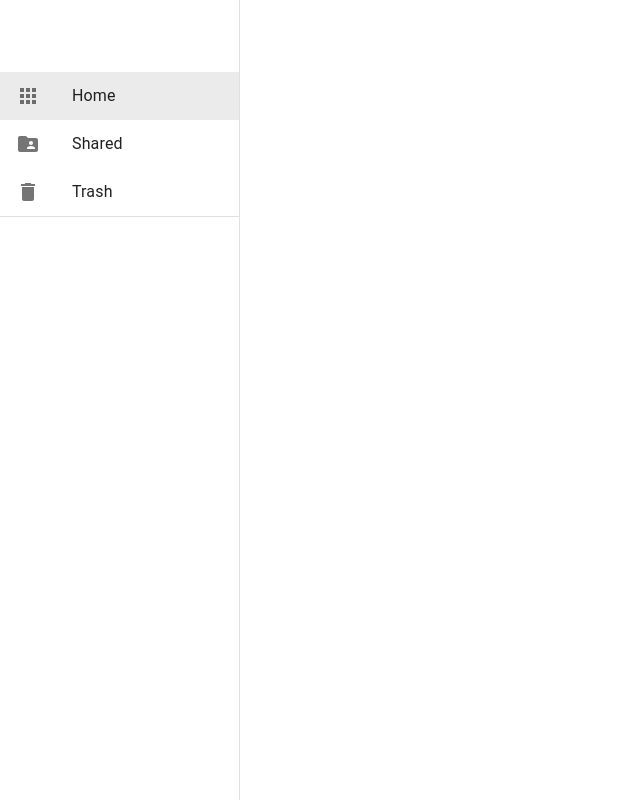
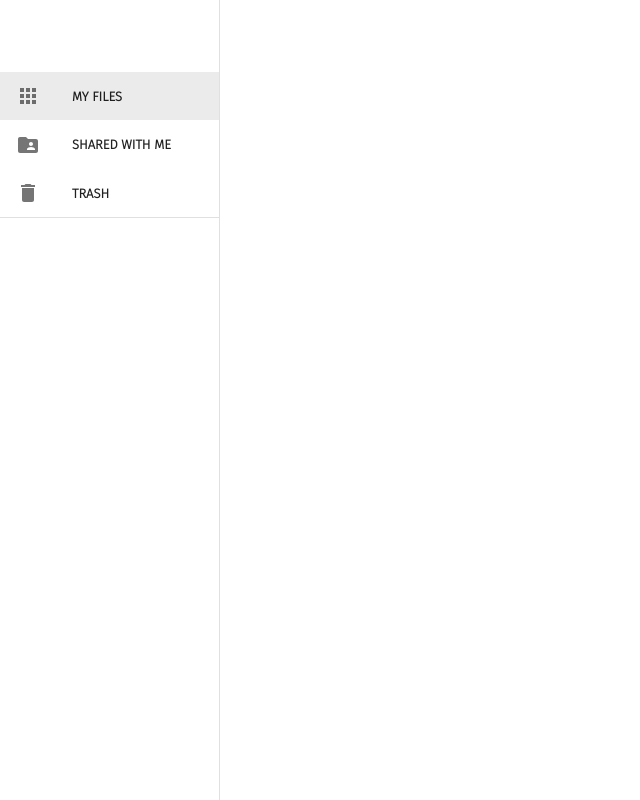
Before and after one commit to Riolku/cryptbox, a Next.js app in the folder frontend/: page /user in a window 1280 px wide. Shown: the whole page, without its empty margins (0-640 px from the left). Built offline with nearby package versions, Linux system fonts and the light colour scheme.

Commit message:
changes to user page

```diff
--- a/frontend/pages/register.tsx
+++ b/frontend/pages/register.tsx
@@ -28,7 +28,7 @@ function Register() {
                 })
             }).then(ret => ret.json())
             .then(data => {
-                if(data['status'] != 'Ok') setErrorMessage('Login failed');
+                if(data['status'] != 'ok') setErrorMessage('Login failed');
                 else{
                     localStorage.setItem('username', username);
                     window.location.reload();
--- a/frontend/pages/user.tsx
+++ b/frontend/pages/user.tsx
@@ -7,7 +7,9 @@ import AppsIcon from '@material-ui/icons/Apps';
 import FolderSharedIcon from '@material-ui/icons/FolderShared';
 import DeleteIcon from '@material-ui/icons/Delete';
 
-const drawerWidth = 240;
+import styles from '../styles/User.module.css';
+
+const drawerWidth = 220;
 
 const useStyles = makeStyles((theme) => ({
     root: {
@@ -43,7 +45,7 @@ export default function User(){
     }
 
     return(
-        //<FilePicker onFile={(file)=>}></FilePicker>
+        <div>
             <Drawer
                 className={classes.drawer}
                 variant="permanent"
@@ -56,20 +58,24 @@ export default function User(){
                     <List>
                         <ListItem button selected={fvstate === "Home"} key={"Home"} onClick={(ev)=>{handleListItemClick(ev, "Home")}}>
                             <ListItemIcon><AppsIcon /></ListItemIcon>
-                        <ListItemText primary={"Home"} />
+                            <h1 className = { styles.sidebarText }> MY FILES </h1>
                         </ListItem>
                         <ListItem button selected={fvstate === "Shared"} key={"Shared"} onClick={(ev)=>{handleListItemClick(ev, "Shared")}}>
                             <ListItemIcon><FolderSharedIcon /></ListItemIcon>
-                        <ListItemText primary={"Shared"} />
+                            <h1 className = { styles.sidebarText }> SHARED WITH ME</h1>
                         </ListItem>
                         <ListItem button selected={fvstate === "Trash"} key={"Trash"} onClick={(ev)=>{handleListItemClick(ev, "Trash")}}>
                             <ListItemIcon><DeleteIcon /></ListItemIcon>
-                        <ListItemText primary={"Trash"} />
+                            <h1 className = { styles.sidebarText }> TRASH </h1>
                         </ListItem>
                         <Divider />
                     </List>
                 </div>
+            </Drawer>
 
-        </Drawer>
+            <div className = { styles.userBackground }>
+
+            </div>
+        </div>
     )
 }
--- /dev/null
+++ b/frontend/styles/User.module.css
@@ -0,0 +1,12 @@
+.sidebarText {
+    font-family: var(--font);
+    font-size: 13px;
+}
+
+.userBackground {
+    position: absolute;
+    width: calc(100vw - 220px);
+    height: 100vh;
+    left: 220px;
+    /* background: rgba(0,0,0,0.5); */
+}
```
Lines whose indentation alone changed are shown as unchanged.
